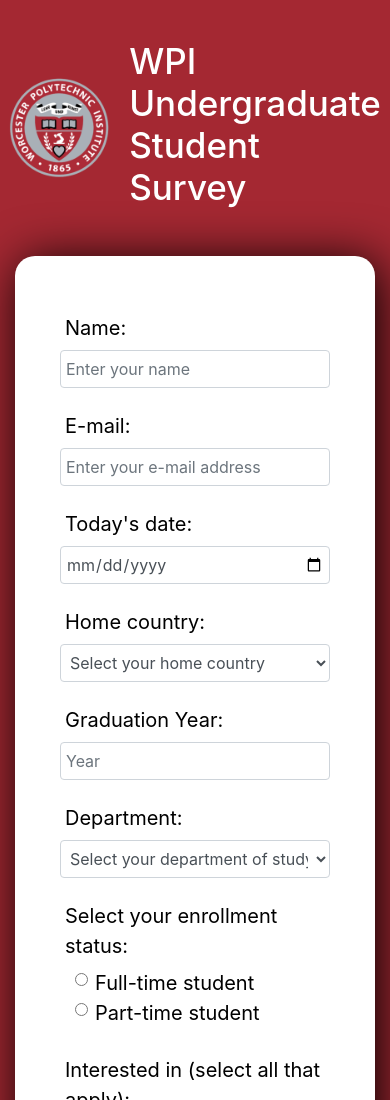
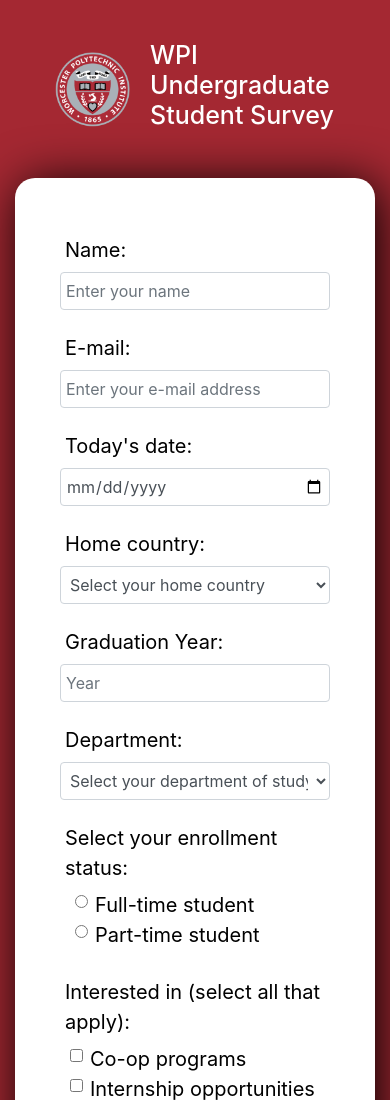
Before and after one commit to h-morgan/WPI-survey, a plain HTML site: page index.html in a window 390 px wide. Shown: the top 1100 px of the page. Drawn offline with nearby package versions, Linux system fonts and the light colour scheme.

Commit message:
make heading and logo responsive

```diff
--- a/style.css
+++ b/style.css
@@ -92,6 +92,15 @@ Media Queries*/
     .col-form-label {
         text-align: left !important;
     }
+
+    h1 {
+        font-size: 25px;
+    }
+
+    img {
+        max-width: 75px;
+        max-height: 75px;
+    }
 }
 
 @media screen and (max-width: 500px) {
```
